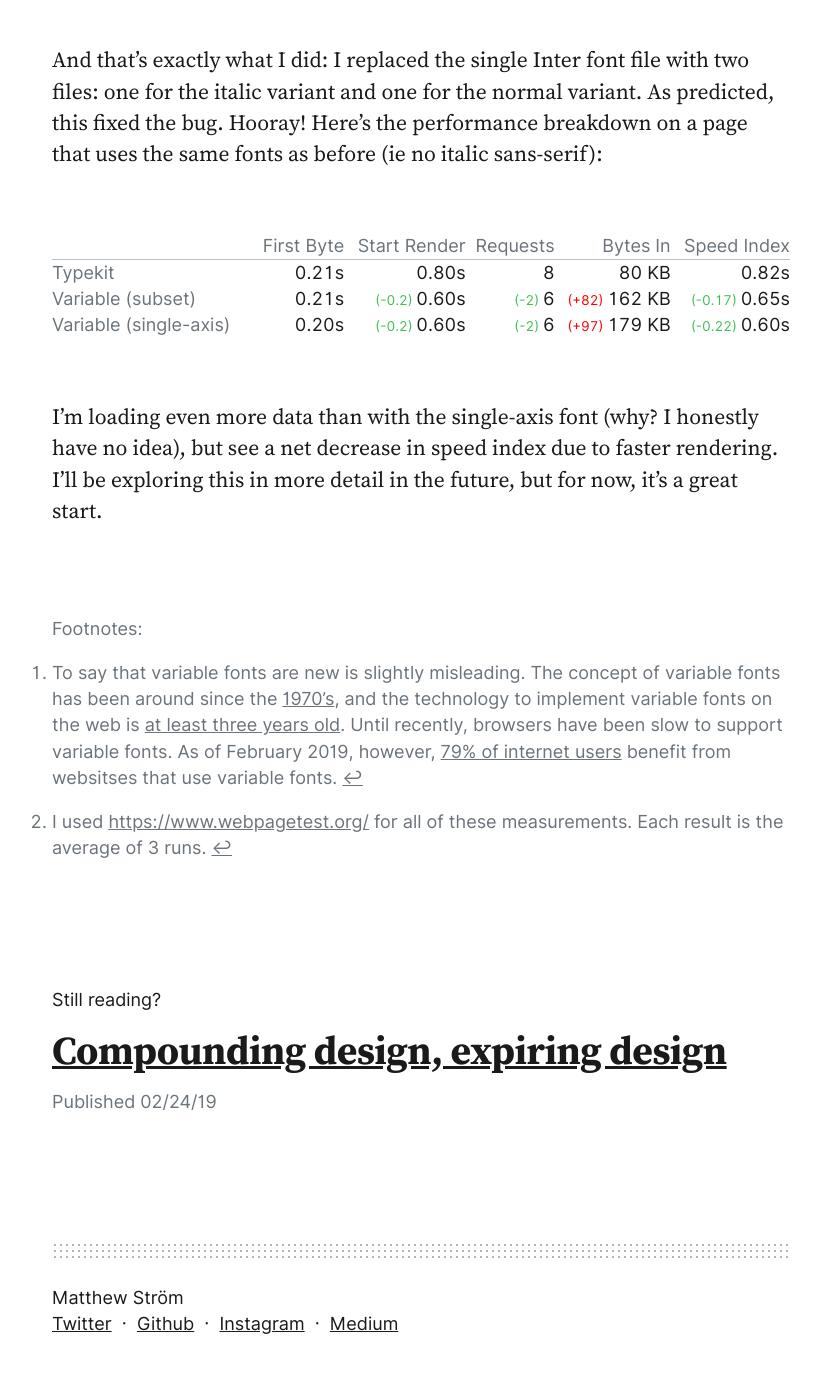
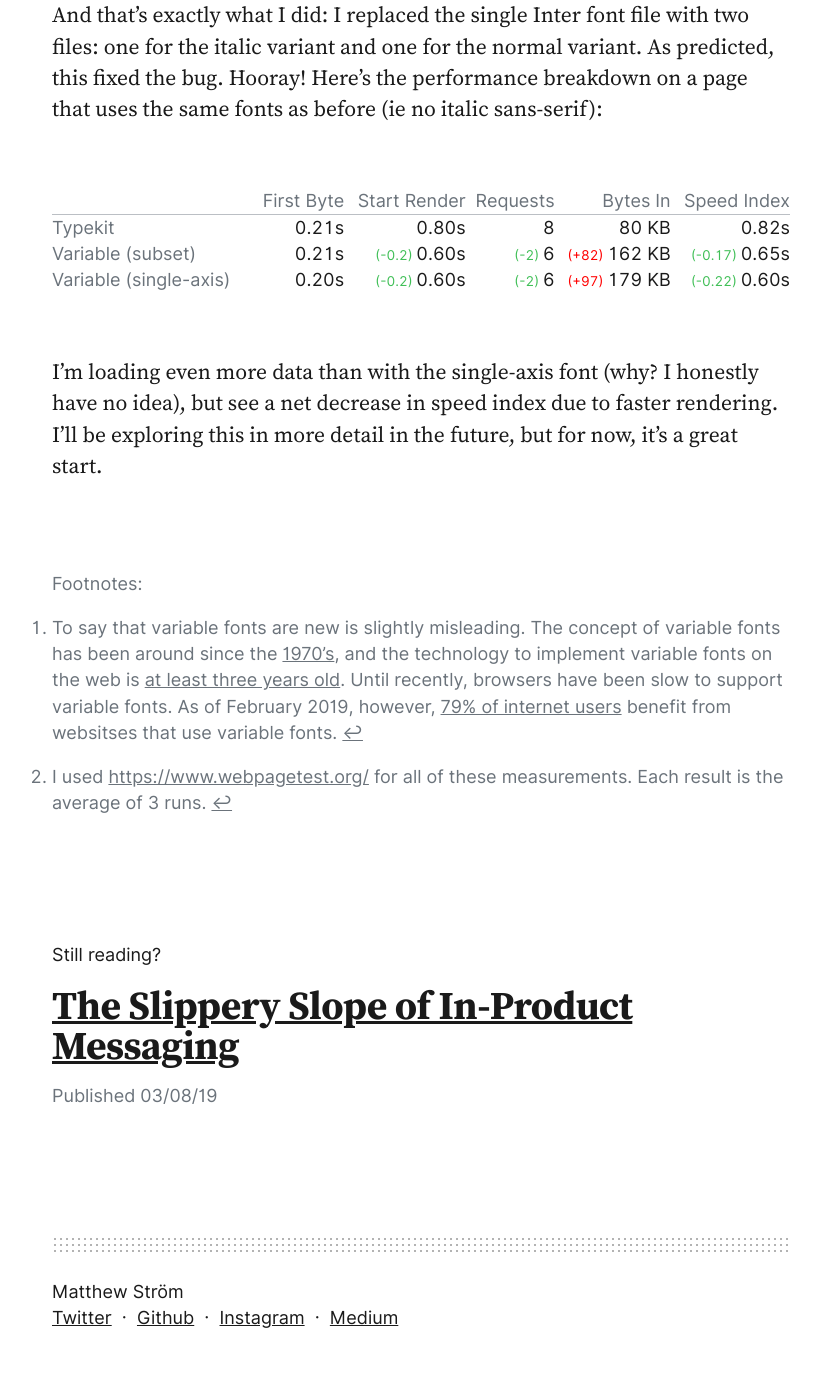
Before and after one commit to ilikescience/ilikescience.github.io, a Jekyll site: the page built from _posts/2019-03-03-variable-fonts.markdown, in a window 1280 px wide and 1400 px high, scrolled down 5245 px. Shown: the top 1373 px of the window, without its empty margins (219-1039 px from the left). Built offline with Jekyll 4.4.1, drawn with Linux system fonts in a browser that asks for light colours; our own code applies the rules of GitHub Pages for plain Markdown files; comment, search, counter and statistics services are not loaded; some of the changed lines change nothing that is shown.

Commit message:
add wayfinding article

```diff
--- /dev/null
+++ b/_posts/2019-03-08-wayfinding.markdown
@@ -0,0 +1,78 @@
+---
+title: The Slippery Slope of In-Product Messaging
+categories: writing
+og:
+  title: The Slippery Slope of In-Product Messaging
+  description: Instead of adding a sign, solve the problem
+  image: /images/wayfinding-2.jpg
+  image_width: 800
+  image_height: 424
+updated: 2019-03-10
+---
+
+
+**In-product education** is a pattern that has emerged from the overlap between user experience design, marketing strategy, and product management. A brief definition: in-product education markets a product to someone who already uses that product. Think of the messages you get from a chatbot, the guided tours you see when you sign up for a new account, or the webinars you get invited to on becoming a pro user. That's in-product education.
+
+{% include image.html src="/images/wayfinding-1.jpg" caption="Dropbox onboarding image by <a href='https://www.useronboard.com/how-dropbox-onboards-new-users' target='_blank' rel='noopener'>Useronboard.com</a>" %}
+
+Recently, there's been an explosion of products and services in the in-product education space. New tools promise to enhance your application's user experience and drive business value. It's true that in-product education can improve key metrics in the short term. But in the long run, investment in in-product education can limit user experience.
+
+To see why, let's compare applications to airports.
+
+## Airports and Applications
+
+The user experience concerns of airports and applications are similar. Travelers pass through airports with a to-do list: locate their gate, eat lunch, use the restroom, retrieve their bags, go through customs, charge their phone. App users have a to-do list, too: they need to update their profile, read their email, create a new blog post, or file their taxes. But sometimes users can't find the path to accomplishing their tasks. This is a problem for airports, too.
+
+{% include image.html src="/images/wayfinding-4.jpg" caption="Airport signage photo by <a href='https://unsplash.com/photos/UxAXiKklRLg?utm_source=unsplash&utm_medium=referral&utm_content=creditCopyText' rel='noopener' target='_blank'>George Kourounis on Unsplash</a>" %}
+
+For an airport, lost passengers = lost revenue. If your passengers can't find the food court, they won't spend money. If they can't find their gate, they'll miss their flight. If they can't find the trash bins, your janitorial fees are higher. Airports solve this problem by placing easy-to-read wayfinding signs in busy areas. For an airport, an investment in good wayfinding signs is a no-brainer.
+
+This is the argument for in-product education: lost users = lost revenue. For example, gmail tells new users where to find their inbox, so they'll know where to go to read their email. But we makers of software have an opportunity that airport makers don't. We can move the food court.
+
+## Opportunity cost
+
+Once the foundation is set, an airport's developer can't re-design the building. The cost of new signs is almost zero compared to the cost of moving terminals and amenities around. If travelers are getting lost, add more signs. It's a no-brainer.
+
+When an app's users can't find their way, the builders have more options. Incremental user experience changes are quick and cheap. But in-product education can also be cheap.
+
+Products like AppCues and Intercom have changed the cost structure of in-product education. Developers don't have to build in-app education themselves; they can install a library and hand control to the marketing team.
+
+{% include image.html src="/images/wayfinding-5.png" caption="An example of what you can build with AppCues, from the <a href='https://www.appcues.com/blog/how-amplitude-bypassed-engineering-bottlenecks-by-using-appcues' rel='noopener' target='_blank'>AppCues blog</a>" %}
+
+With plug-and-play libraries, in-product education is an attractive option. But there's a hidden cost to using in-product education: the opportunity cost. And that's where the slippery slope starts.
+
+When teams use these tools to point their users in the right direction, they don't learn why the users get lost in the first place. If the underlying problems are never resolved, the way-finding signs can become a permanent fixture in the landscape. This cycle causes the user experience to get more and more complex over time.
+
+## Norman Doors and EpiPens
+
+Norman doors are an example of this complexity spiral. You might not have heard the term, but I'm sure that you have experienced a Norman door. This is a Norman door:
+
+{% include image.html src="/images/wayfinding-2.jpg" caption="An example of a Norman door, by <a href='https://twitter.com/cameronmoll/status/1016726780240060416' target='_blank' rel='noopener'>Cameron Moll</a>" %}
+
+In an [article and video,](https://99percentinvisible.org/article/norman-doors-dont-know-whether-push-pull-blame-design/) 99% Invisible describes Norman doors:
+
+> A so-called “Norman Door” has design elements that give you the wrong usability signals to the point that special signage is needed to clarify how they work. Without signs, a user is left guessing about whether to push or pull, creating needless frustration.
+
+Norman doors don't happen by accident. A designer has to realize that people are failing to use the door correctly, and add a sign. Despite the fact that good door designs are everywhere, Norman doors still persist. Don't let your app be a Norman door.
+
+---
+
+A more alarming example is the EpiPen. Unlike most insulin pens and regular syringes, the original EpiPen's cap and needle were on opposite ends. In an [in-depth article,](https://medium.com/@joyclee/the-role-of-metaphor-in-design-cd6d8f04daab) Joyce Lee describes the crisis that result from this design: "[Between 1994 and 2007,] There were over 15,000 unintentional injections with the EpiPen reported."
+
+To fix the problem with accidental injections, Mylan (the maker of the EpiPen) added text to the needle end of the pen.
+
+{% include image.html src="/images/wayfinding-3.jpg" caption="The updated EpiPen design" %}
+
+[According to one study](https://www.ncbi.nlm.nih.gov/pubmed/25850463), the updated pen had a **success rate of just 67%.** ProPublica writes:
+
+> That same study compared the EpiPen to another epinephrine auto-injector, the Auvi-Q ... The Auvi-Q is designed with the cap and needle on the same end – and had a success rate of over 90 percent.[^1]
+
+Don't let your app be an EpiPen.
+
+## Conclusion
+
+If you are considering using in-product education to guide your users, try instead to solve the underlying problem. If you are introducing a new product or feature, let users explore at their own pace. Make functionality obvious. Use what you learn to avoid usability issues in the future. Build robust feedback loops, and let users tell you when they run into problems. Don't trade the chance to develop a core competency for a short-term budget win. In the words of Don Norman, namesake of the Norman door:
+
+“Any time you see signs or labels added to a device, it is an indication of bad design.”
+
+[^1]: <https://www.propublica.org/article/if-it-needs-a-sign-its-probably-bad-design>
--- a/_sass/_type.scss
+++ b/_sass/_type.scss
@@ -187,7 +187,7 @@
     }
 
     blockquote {
-        margin: $l--space-m 0;
+        margin: 3rem 0;
         padding-left: 2em;
         color: $c--gray-dark;
         border-left: 2px solid $c--gray-light;
```
Also changed, not shown: images/wayfinding-1.jpg (added), images/wayfinding-2.jpg (added), images/wayfinding-3.jpg (added), images/wayfinding-4.jpg (added), images/wayfinding-5.png (added).
